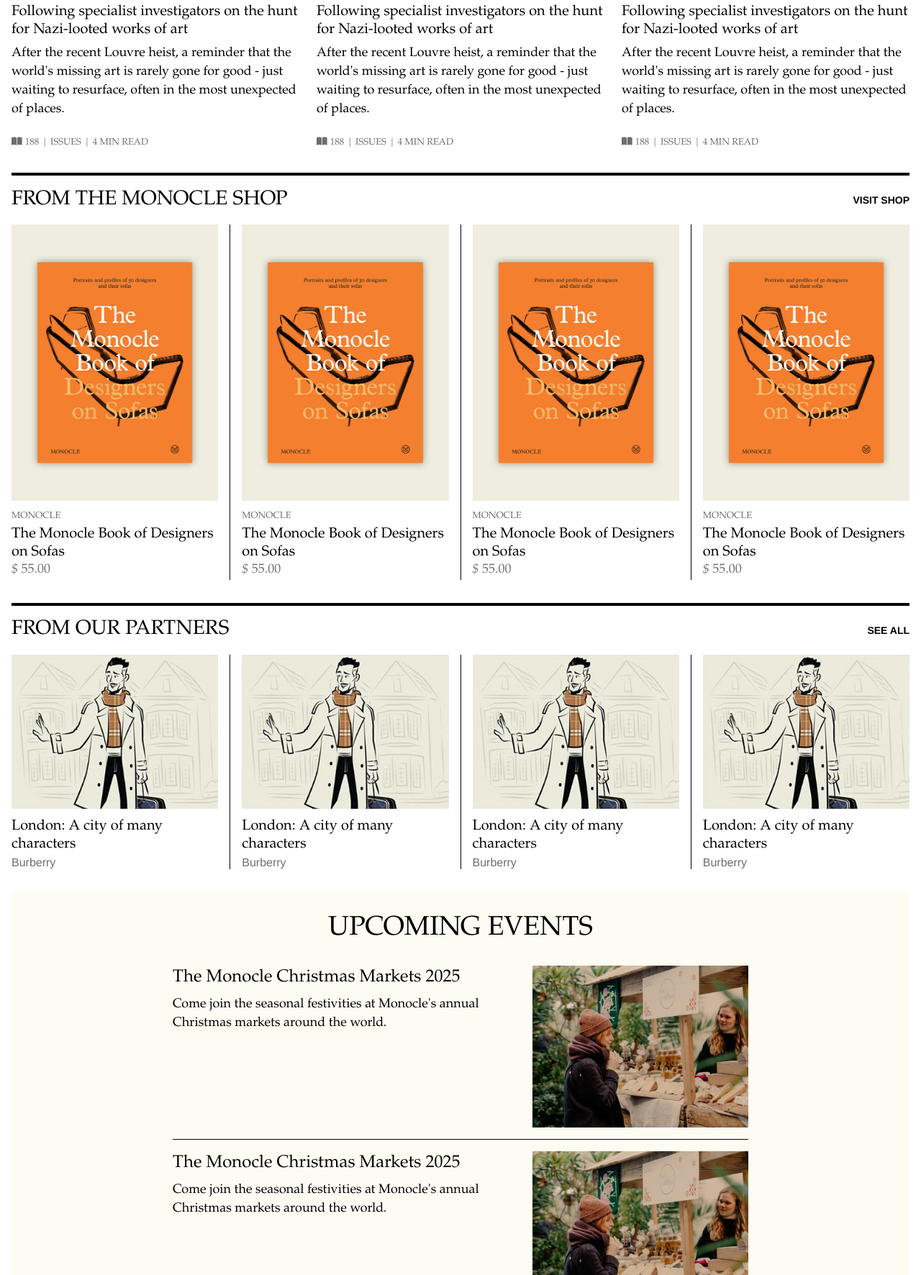
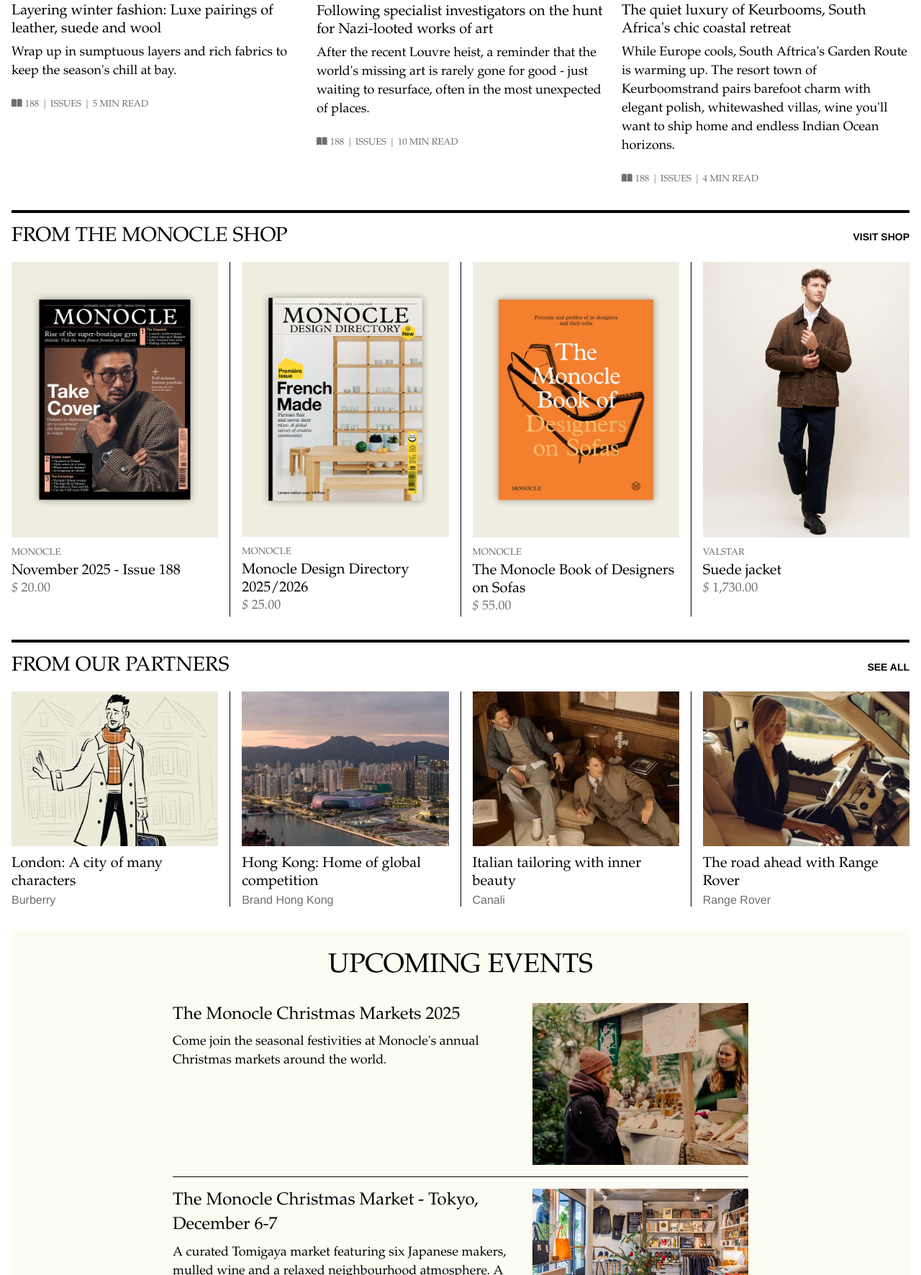
Before and after one commit to kpitman-mcad/monocle-casestudy, a plain HTML site: page index.html in a window 1280 px wide. Shown: the part 4559-6331 px from the top of the page at 72% size. Drawn offline with Linux system fonts and the light colour scheme; a web font is replaced by a local one.

Commit message:
Completed content updates.

```diff
--- a/css/style.css
+++ b/css/style.css
@@ -1468,6 +1468,9 @@
 }
 .partner--card--atom__a img {
   margin: 0 0 0.5rem 0;
+  width: 100%;
+  object-fit: cover;
+  aspect-ratio: 4/3;
 }
 .partner--card__title {
   margin: 0;
--- a/index.html
+++ b/index.html
@@ -556,9 +556,9 @@
                                 <p>Monocle city guides</p>
                             </div>
                             <div class="travel--card--atom__b">
-                                <h3><a href="#!">Istanbul</a></h3>
+                                <h3><a href="#!">Berlin</a></h3>
                                 <div class="travel--card--atom__b-hover">
-                                    <img src="img/travel--card--illustration__istanbul.jpg" alt="This image is property of Monocle">
+                                    <img src="img/monocle-berlin-travel-guide.png" alt="This image is property of Monocle">
                                 </div>
                             </div>
                         </div>
@@ -574,7 +574,7 @@
                             <div class="travel--card--atom__b">
                                 <h3><a href="#!">Istanbul</a></h3>
                                 <div class="travel--card--atom__b-hover">
-                                    <img src="img/travel--card--illustration__istanbul.jpg" alt="This image is property of Monocle">
+                                    <img src="img/monocle-istanbul-travel-guide.png" alt="This image is property of Monocle">
                                 </div>
                             </div>
                         </div>
@@ -588,9 +588,9 @@
                                 <p>Monocle city guides</p>
                             </div>
                             <div class="travel--card--atom__b">
-                                <h3><a href="#!">Istanbul</a></h3>
+                                <h3><a href="#!">Kyoto</a></h3>
                                 <div class="travel--card--atom__b-hover">
-                                    <img src="img/travel--card--illustration__istanbul.jpg" alt="This image is property of Monocle">
+                                    <img src="img/monocle-kyoto-travel-guide.png" alt="This image is property of Monocle">
                                 </div>
                             </div>
                         </div>
@@ -604,9 +604,9 @@
                                 <p>Monocle city guides</p>
                             </div>
                             <div class="travel--card--atom__b">
-                                <h3><a href="#!">Istanbul</a></h3>
+                                <h3><a href="#!">Barcelona</a></h3>
                                 <div class="travel--card--atom__b-hover">
-                                    <img src="img/travel--card--illustration__istanbul.jpg" alt="This image is property of Monocle">
+                                    <img src="img/monocle-barcelona-travel-guide.png" alt="This image is property of Monocle">
                                 </div>
                             </div>
                         </div>
@@ -620,13 +620,13 @@
                     <li>
                         <div class="category--card">
                             <div class="category--card--header">
-                                <h2 class="component--main__h2">Culture</h2>
+                                <h2 class="component--main__h2">Fashion</h2>
                                 <a href="#!">See all</a>
                             </div>
                             <div class="category--card--atom__a">
-                                <img src="img/nazi-looted-art.jpg" alt="This image is property of Monocle">
-                                <h3><a href="#!">Following specialist investigators on the hunt for Nazi-looted works of art</a></h3>
-                                <p>After the recent Louvre heist, a reminder that the world's missing art is rarely gone for good - just waiting to resurface, often in the most unexpected of places.</p>
+                                <img src="img/layering-winter-fashion.png" alt="This image is property of Monocle">
+                                <h3><a href="#!">Layering winter fashion: Luxe pairings of leather, suede and wool</a></h3>
+                                <p>Wrap up in sumptuous layers and rich fabrics to keep the season's chill at bay.</p>
                             </div>
                             <div class="category--card--atom__b">
                                 <ul>
@@ -635,7 +635,7 @@
                                     <li>&#124;</li>
                                     <li>Issues</li>
                                     <li>&#124;</li>
-                                    <li>4 min read</li>
+                                    <li>5 min read</li>
                                 </ul>
                             </div>
                         </div>
@@ -658,7 +658,7 @@
                                     <li>&#124;</li>
                                     <li>Issues</li>
                                     <li>&#124;</li>
-                                    <li>4 min read</li>
+                                    <li>10 min read</li>
                                 </ul>
                             </div>
                         </div>
@@ -666,13 +666,13 @@
                     <li>
                         <div class="category--card">
                             <div class="category--card--header">
-                                <h2 class="component--main__h2">Culture</h2>
+                                <h2 class="component--main__h2">Travel</h2>
                                 <a href="#!">See all</a>
                             </div>
                             <div class="category--card--atom__a">
-                                <img src="img/nazi-looted-art.jpg" alt="This image is property of Monocle">
-                                <h3><a href="#!">Following specialist investigators on the hunt for Nazi-looted works of art</a></h3>
-                                <p>After the recent Louvre heist, a reminder that the world's missing art is rarely gone for good - just waiting to resurface, often in the most unexpected of places.</p>
+                                <img src="img/keurbooms-south-africa.png" alt="This image is property of Monocle">
+                                <h3><a href="#!">The quiet luxury of Keurbooms, South Africa's chic coastal retreat</a></h3>
+                                <p>While Europe cools, South Aftrica's Garden Route is warming up. The resort town of Keurboomstrand pairs barefoot charm with elegant polish, whitewashed villas, wine you'll want to ship home and endless Indian Ocean horizons.</p>
                             </div>
                             <div class="category--card--atom__b">
                                 <ul>
@@ -699,14 +699,32 @@
                     <li>
                         <div class="shopping--card">
                             <div class="shopping--card--atom__a">
-                                <img src="img/the-monocle-book.jpg" alt="This image is property of Monocle">
+                                <img src="img/COVER_188_BACKGROUND.jpg" alt="This image is property of Monocle">
                             </div>
                             <div class="shopping--card--atom__b">
                                 <span class="shopping--card__brand">Monocle</span>
-                                <h3 class="shopping--card__title"><a href="#!">The Monocle Book of Designers on Sofas</a></h3>
+                                <h3 class="shopping--card__title"><a href="#!">November 2025 - Issue 188</a></h3>
                                 <span class="shopping--card__price">
                                     <em>$</em>
-                                    55.00
+                                    20.00
+                                </span>
+                            </div>
+                        </div>
+                    </li>
+                    <li>
+                        <div class="shopping--carousel--style"></div>
+                    </li>
+                    <li>
+                        <div class="shopping--card">
+                            <div class="shopping--card--atom__a">
+                                <img src="img/Monocle_Design_Directory.gif" alt="This image is property of Monocle">
+                            </div>
+                            <div class="shopping--card--atom__b">
+                                <span class="shopping--card__brand">Monocle</span>
+                                <h3 class="shopping--card__title"><a href="#!">Monocle Design Directory 2025/2026</a></h3>
+                                <span class="shopping--card__price">
+                                    <em>$</em>
+                                    25.00
                                 </span>
                             </div>
                         </div>
@@ -735,32 +753,14 @@
                     <li>
                         <div class="shopping--card">
                             <div class="shopping--card--atom__a">
-                                <img src="img/the-monocle-book.jpg" alt="This image is property of Monocle">
+                                <img src="img/20250919_20MONOCLE_20ECOM_20_2006_20Valstar_20Monocle_20Suede_20Jacket_20003.jpg" alt="This image is property of Monocle">
                             </div>
                             <div class="shopping--card--atom__b">
-                                <span class="shopping--card__brand">Monocle</span>
-                                <h3 class="shopping--card__title"><a href="#!">The Monocle Book of Designers on Sofas</a></h3>
+                                <span class="shopping--card__brand">Valstar</span>
+                                <h3 class="shopping--card__title"><a href="#!">Suede jacket</a></h3>
                                 <span class="shopping--card__price">
                                     <em>$</em>
-                                    55.00
-                                </span>
-                            </div>
-                        </div>
-                    </li>
-                    <li>
-                        <div class="shopping--carousel--style"></div>
-                    </li>
-                    <li>
-                        <div class="shopping--card">
-                            <div class="shopping--card--atom__a">
-                                <img src="img/the-monocle-book.jpg" alt="This image is property of Monocle">
-                            </div>
-                            <div class="shopping--card--atom__b">
-                                <span class="shopping--card__brand">Monocle</span>
-                                <h3 class="shopping--card__title"><a href="#!">The Monocle Book of Designers on Sofas</a></h3>
-                                <span class="shopping--card__price">
-                                    <em>$</em>
-                                    55.00
+                                    1,730.00
                                 </span>
                             </div>
                         </div>
@@ -778,7 +778,7 @@
                     <li>
                         <div class="partner--card">
                             <div class="partner--card--atom__a">
-                                <img src="img/partner-londoners-img.jpg" alt="This image is property of Monocle">
+                                <img src="img/burberry-london.png" alt="This image is property of Monocle">
                                 <h3 class="partner--card__title"><a href="#!">London: A city of many characters</a></h3>
                                 <p class="partner--card__sponsor">
                                     Burberry
@@ -792,10 +792,10 @@
                     <li>
                         <div class="partner--card">
                             <div class="partner--card--atom__a">
-                                <img src="img/partner-londoners-img.jpg" alt="This image is property of Monocle">
-                                <h3 class="partner--card__title"><a href="#!">London: A city of many characters</a></h3>
+                                <img src="img/hong-kong.png" alt="This image is property of Monocle">
+                                <h3 class="partner--card__title"><a href="#!">Hong Kong: Home of global competition</a></h3>
                                 <p class="partner--card__sponsor">
-                                    Burberry
+                                    Brand Hong Kong
                                 </p>
                             </div>
                         </div>
@@ -806,10 +806,10 @@
                     <li>
                         <div class="partner--card">
                             <div class="partner--card--atom__a">
-                                <img src="img/partner-londoners-img.jpg" alt="This image is property of Monocle">
-                                <h3 class="partner--card__title"><a href="#!">London: A city of many characters</a></h3>
+                                <img src="img/italian-tailoring.png" alt="This image is property of Monocle">
+                                <h3 class="partner--card__title"><a href="#!">Italian tailoring with inner beauty</a></h3>
                                 <p class="partner--card__sponsor">
-                                    Burberry
+                                    Canali
                                 </p>
                             </div>
                         </div>
@@ -820,10 +820,10 @@
                     <li>
                         <div class="partner--card">
                             <div class="partner--card--atom__a">
-                                <img src="img/partner-londoners-img.jpg" alt="This image is property of Monocle">
-                                <h3 class="partner--card__title"><a href="#!">London: A city of many characters</a></h3>
+                                <img src="img/range-rover.png" alt="This image is property of Monocle">
+                                <h3 class="partner--card__title"><a href="#!">The road ahead with Range Rover</a></h3>
                                 <p class="partner--card__sponsor">
-                                    Burberry
+                                    Range Rover
                                 </p>
                             </div>
                         </div>
@@ -853,10 +853,10 @@
                         <li>
                             <div class="events--block--atom__b">
                                 <div class="events--block--atom__b-text">
-                                    <h3><a href="#!">The Monocle Christmas Markets 2025</a></h3>
-                                    <p>Come join the seasonal festivities at Monocle's annual Christmas markets around the world.</p>
+                                    <h3><a href="#!">The Monocle Christmas Market - Tokyo, December 6-7</a></h3>
+                                    <p>A curated Tomigaya market featuring six Japanese makers, mulled wine and a relaxed neighbourhood atmosphere. A small but charming stop for thoughtful gifts and seasonal cheer.</p>
                                 </div>
-                                <img src="img/Monocle-Christmas-Market4.webp" alt="This image is property of Monocle">
+                                <img src="img/Monocle-Christmas-Market-tokyo.png" alt="This image is property of Monocle">
                             </div>
                         </li>
                         <li>
@@ -865,10 +865,10 @@
                         <li>
                             <div class="events--block--atom__b">
                                 <div class="events--block--atom__b-text">
-                                    <h3><a href="#!">The Monocle Christmas Markets 2025</a></h3>
-                                    <p>Come join the seasonal festivities at Monocle's annual Christmas markets around the world.</p>
+                                    <h3><a href="#!">The Monocle Christmas Market - Toronto, December 6-7</a></h3>
+                                    <p>11.00 to 19.00 A warm community-focused market with Japanese bites from Haru's Cuisine, coffee from Sundays Coffee Club and a curated edit of local makers. A friendly College Street atmosphere perfect for relaxed holiday...</p>
                                 </div>
-                                <img src="img/Monocle-Christmas-Market4.webp" alt="This image is property of Monocle">
+                                <img src="img/Monocle-Christmas-Market-toronto.png" alt="This image is property of Monocle">
                             </div>
                         </li>
                     </ul>
```
Also changed, not shown: img/20250919_20MONOCLE_20ECOM_20_2006_20Valstar_20Monocle_20Suede_20Jacket_20003.jpg (added), img/COVER_188_BACKGROUND.jpg (added), img/Monocle-Christmas-Market-tokyo.png (added), img/Monocle-Christmas-Market-toronto.png (added), img/Monocle_Design_Directory.gif (added), img/burberry-london.png (added), img/hong-kong.png (added), img/italian-tailoring.png (added), img/keurbooms-south-africa.png (added), img/layering-winter-fashion.png (added), img/monocle-barcelona-travel-guide.png (added), img/monocle-berlin-travel-guide.png (added), img/monocle-istanbul-travel-guide.png (added), img/monocle-kyoto-travel-guide.png (added), 1 more files.
